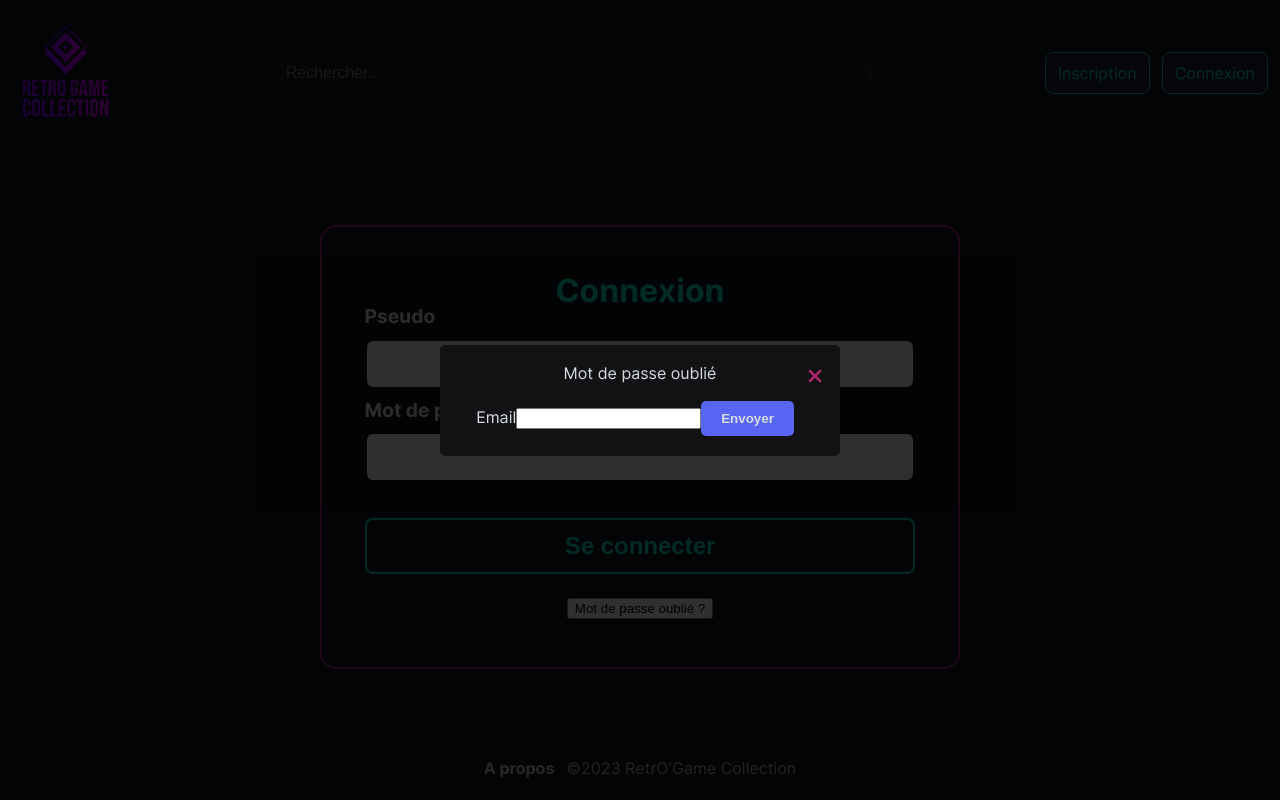
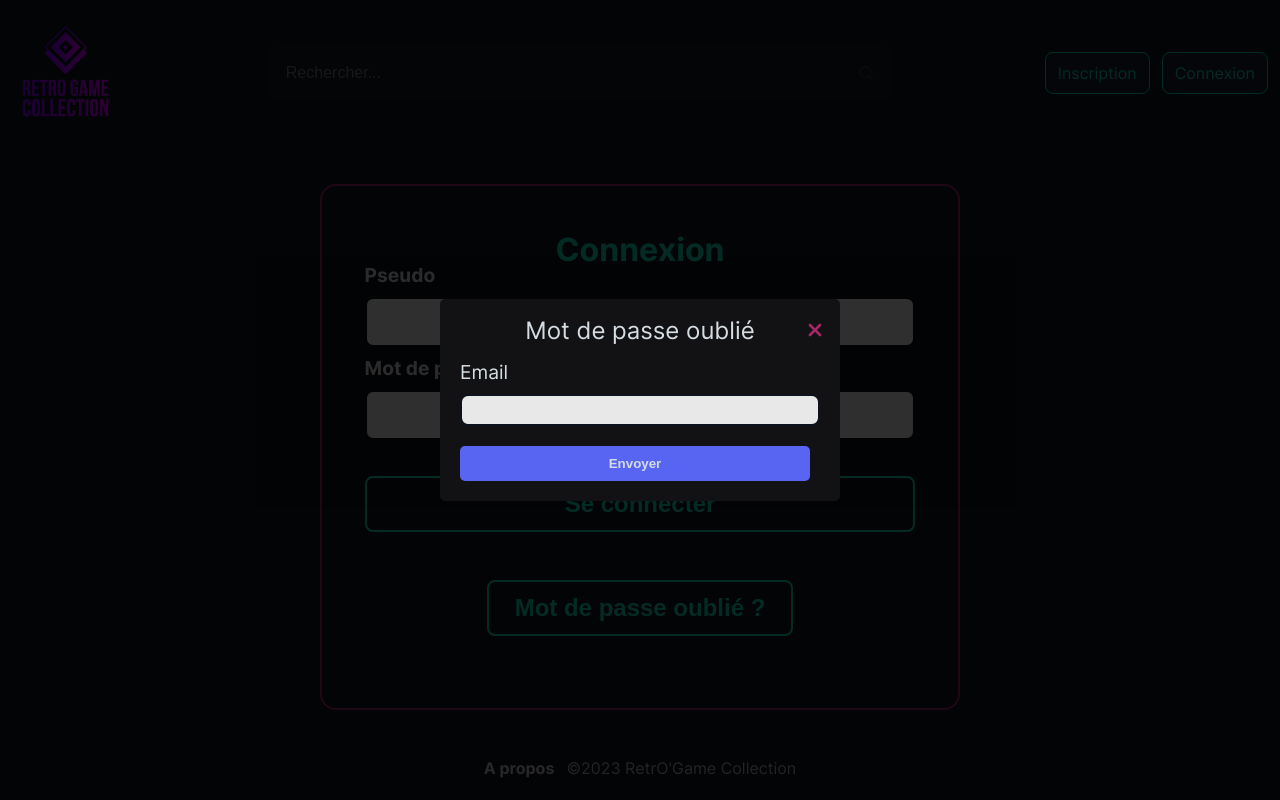
Before and after one commit to robin-plancon/retrogame-collection-front, a React (Vite) app: page /signin in a window 1280 px wide. Both pictures are taken after a click on the button "Mot de passe oublié ?". Built offline with nearby package versions, Linux system fonts and the light colour scheme; no server answers.

Commit message:
feat: add style to form on ResetPasswordForm

```diff
--- a/src/components/Signin/ResetPasswordForm/ResetPasswordForm.scss
+++ b/src/components/Signin/ResetPasswordForm/ResetPasswordForm.scss
@@ -1,3 +1,5 @@
+@use '../../../styles/variables' as v;
+
 .modal {
 	position: fixed;
 	top: 0;
@@ -8,9 +10,11 @@
 	display: flex;
 	justify-content: center;
 	align-items: center;
-}
 
-.modal-content {
+	&-content {
+		display: flex;
+		flex-direction: column;
+		justify-content: center;
 		background-color: #121214;
 		border-radius: 5px;
 		padding: 20px;
@@ -21,7 +25,7 @@
 		width: 100%;
 	}
 
-.modal-button {
+	&-button {
 		background-color: #5865f2;
 		color: #d5dce2;
 		font-weight: bold;
@@ -32,9 +36,13 @@
 		border-radius: 5px;
 		cursor: pointer;
 		transition: background-color 0.3s;
+
+		&:hover {
+			background-color: #4752d6;
+		}
 	}
 
-.modal-close {
+	&-close {
 		position: absolute;
 		background-color: #121214;
 		border: none;
@@ -44,21 +52,25 @@
 		cursor: pointer;
 	}
 
-.modal-button:hover {
-	background-color: #4752d6;
+	&-title {
+		font-size: 1.5rem;
+		margin-bottom: 20px;
 	}
 
-.modal-link {
-	color: #9b9d9a;
-	font-weight: bold;
-	background-color: #121214;
-	border: none;
-	margin-top: 10px;
-	font-size: 13px;
-	text-decoration: none;
-	cursor: pointer;
+	&-label {
+		align-self: flex-start;
+		font-size: 1.2rem;
+		margin-bottom: v.$halfGutter;
 	}
 
-.modal-link:hover {
-	text-decoration: none;
+	&-input {
+		width: 100%;
+		padding: 0.2rem;
+		border: 2px solid v.$primary-color;
+		border-radius: 0.5rem;
+		font-size: 1.2rem;
+		font-weight: 700;
+		color: v.$primary-color;
+		background-color: v.$input-color;
 	}
+}
--- a/src/components/Signin/ResetPasswordForm/ResetPasswordForm.tsx
+++ b/src/components/Signin/ResetPasswordForm/ResetPasswordForm.tsx
@@ -70,7 +70,7 @@ function ResetPasswordForm({
 						required: 'Ce champ est requis',
 						pattern: {
 							value: /^([a-zA-Z0-9._%-]+@[a-zA-Z0-9.-]+\.[a-zA-Z]{2,})$/,
-							message: 'Adresse emai l invalide',
+							message: 'Adresse email invalide',
 						},
 					})}
 				/>
--- a/src/components/Signin/Signin.scss
+++ b/src/components/Signin/Signin.scss
@@ -74,3 +74,22 @@
 		width: 50%;
 	}
 }
+
+.reset-password-button {
+	width: 50%;
+	margin: v.$gutter 0;
+	padding: v.$halfGutter;
+	border: 2px solid v.$secondary-color;
+	border-radius: 0.5rem;
+	font-size: 1.5rem;
+	font-weight: 700;
+	color: v.$secondary-color;
+	background-color: v.$primary-color;
+	cursor: pointer;
+	transition: all 0.2s ease-in-out;
+
+	&:hover {
+		background-color: v.$secondary-color;
+		color: v.$primary-color;
+	}
+}
```
Lines whose indentation alone changed are shown as unchanged.
